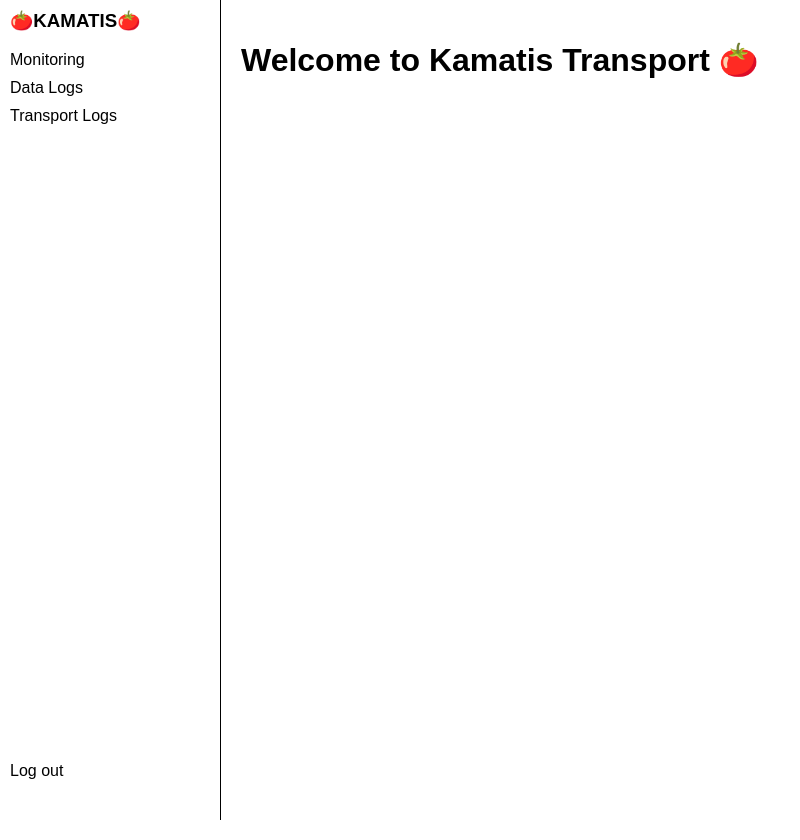
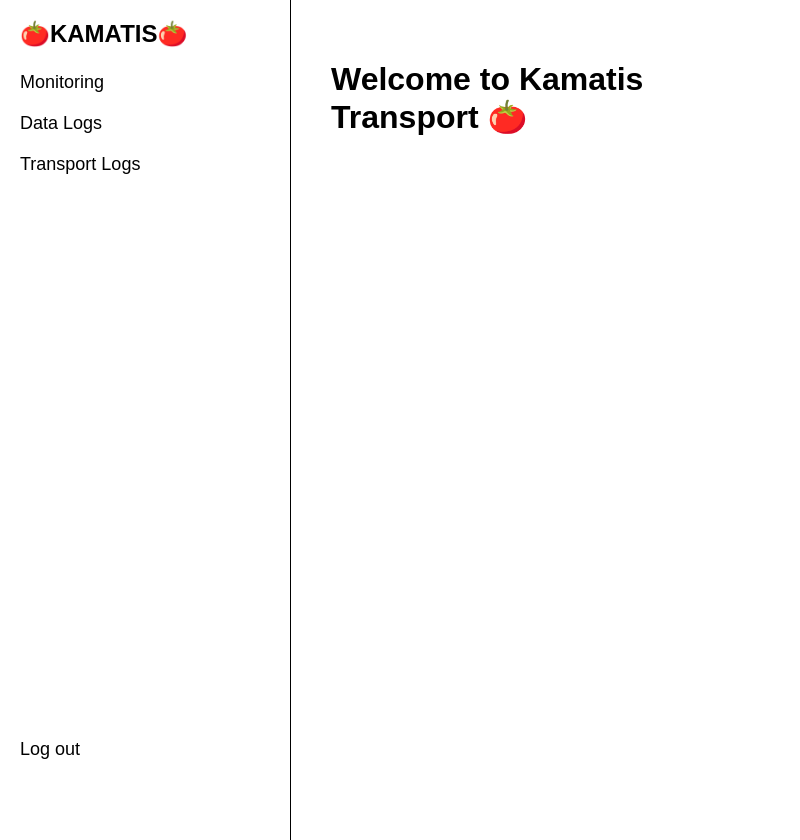
Before and after one commit to Satinatrish/TOMATO-MONITORING-SYSTEM, an Electron app: page transport.html in a window 800 px wide. Drawn offline with Linux system fonts and the light colour scheme.

```diff
--- a/transport.html
+++ b/transport.html
@@ -12,32 +12,38 @@
 
     /* Sidebar */
     .sidebar {
-      width: 200px;
+      width: 250px;
       border-right: 1px solid black;
-      padding: 10px;
+      padding: 20px;
       height: 100vh;
     }
 
     .sidebar h3 {
       margin-top: 0;
+      font-size: 24px;
     }
 
     .sidebar a {
       display: block;
-      margin: 10px 0;
+      margin: 20px 0;
       text-decoration: none;
       color: black;
+      font-size: 18px;
     }
 
     .logout {
       position: absolute;
-      bottom: 10px;
+      bottom: 20px;
     }
 
     /* Main content */
     .content {
-      padding: 20px;
+      padding: 40px;
       flex: 1;
+    }
+
+    .content h1 {
+      font-size: 32px;
     }
   </style>
 </head>
```
Also changed, not shown: dashboard.html (+11 -5 lines), data.html (+11 -5 lines), index.html (+6 -6 lines), monitoring.html (+11 -5 lines).
